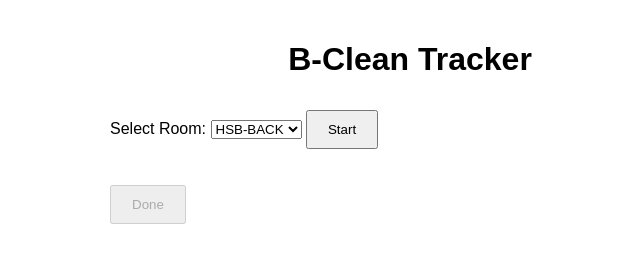
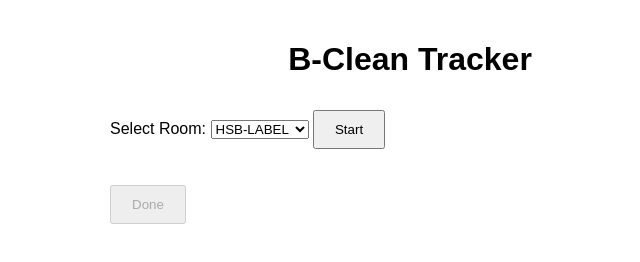
Before and after one commit to Aurora-Bailey/b-clean, a plain HTML site: page index.html in a window 1280 px wide. Shown: the full height of the page, 230-870 px from the left. Drawn offline with Linux system fonts and the light colour scheme.

Commit message:
modify list

```diff
--- a/index.html
+++ b/index.html
@@ -76,16 +76,12 @@
       - expectedTime = total expected clean time (in seconds)
     */
       const presets = {
-        "HSB-BACK": {
+        "HSB-LABEL": {
           tasks: [
             "Remove last bottle from the line",
             "Excess everything to a single pallet",
-            "Use Rags to wipe down the line",
-            "Sweep the floors",
-            "Take out single trash pallet",
-            "Double check everything is out",
+            "Use Rags to wipe down the Labeler",
             "Staging new product for the room",
-            "All materials loaded",
             "Labels set",
             "Lot set",
             "PVC set",
@@ -93,8 +89,13 @@
           ],
           expectedTime: 7200,
         },
-        "": {
-          tasks: ["Empty bins", "Sanitize surfaces", "Restock supplies"],
+        "PACKOFF-A": {
+          tasks: [
+            "Sweep",
+            "Empty bins",
+            "Sanitize surfaces",
+            "Restock supplies",
+          ],
           expectedTime: 5400,
         },
       };
```
